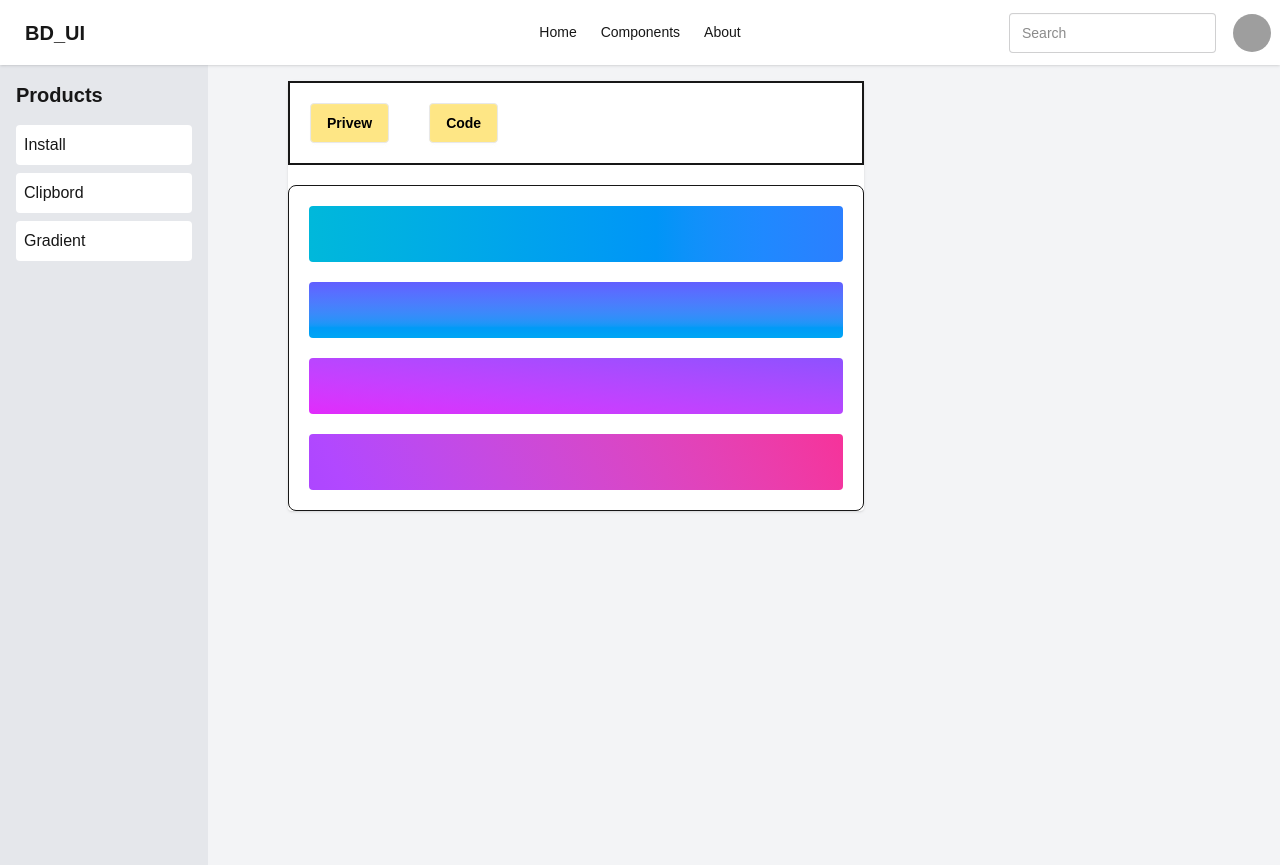
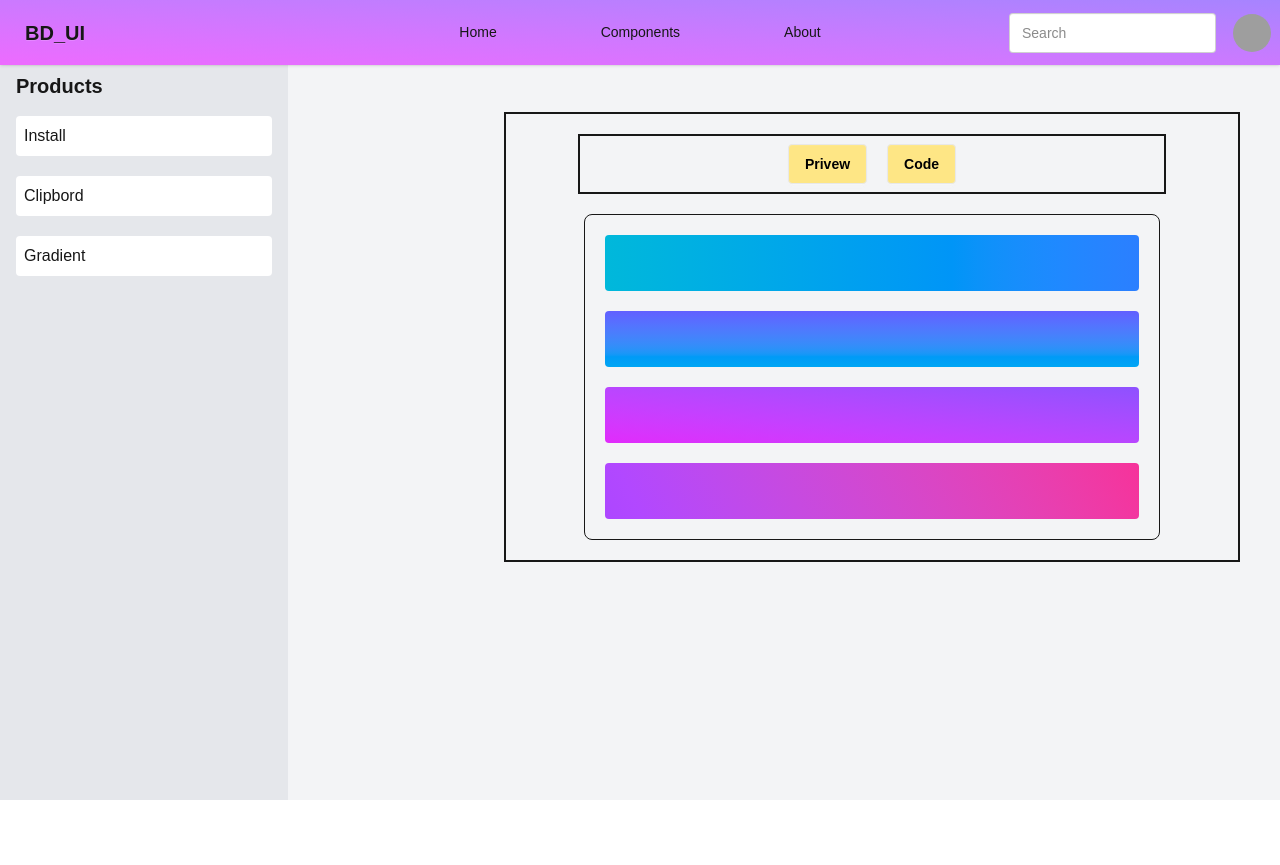
Before and after one commit to kawsar121/BD_ui_Components_By_Kawsar, a Next.js app: page /PublicComponets/gradient/garidentprivew in a window 1280 px wide. After the commit the page ends 800 px from the top, so only its background shows below. Built offline with nearby package versions, Linux system fonts and the light colour scheme; grey boxes are pictures that could not be loaded.

Commit message:
install document complete

```diff
--- a/package.json
+++ b/package.json
@@ -9,6 +9,7 @@
     "lint": "eslint"
   },
   "dependencies": {
+    "lucide-react": "^0.562.0",
     "next": "16.1.1",
     "react": "19.2.3",
     "react-dom": "19.2.3"
--- a/src/app/(Pages)/PublicComponets/clipbord/clipprivew/page.jsx
+++ b/src/app/(Pages)/PublicComponets/clipbord/clipprivew/page.jsx
@@ -3,7 +3,7 @@ import React from 'react'
 
 function ClipPrivew() {
   return (
-    <div className='w-xl rounded-lg border mt-5'>
+    <div className='w-xl p-5 rounded-lg border mt-5'>
       <ClipboardFunconality text={`https://example.com/my-link`}></ClipboardFunconality>
     </div>
   )
--- a/src/app/(Pages)/PublicComponets/clipbord/layout.js
+++ b/src/app/(Pages)/PublicComponets/clipbord/layout.js
@@ -3,8 +3,8 @@ import React from 'react'
 
 function layout({children}) {
   return (
-      <div>
-        <div className='border-2 p-5 flex gap-10'>
+      <div className='border-2  flex flex-col justify-center items-center p-5'>
+        <div className='flex gap-5 border-2 px-52 py-2'>
             <button className='btn bg-amber-200 text-black'><Link href="/PublicComponets/clipbord/clipprivew">Privew</Link></button>
             <button className='btn bg-amber-200 text-black'><Link href="/PublicComponets/clipbord/clipCode">Code</Link></button>
         </div>
@@ -12,6 +12,10 @@ function layout({children}) {
         {children}
       </div>
     </div>
+
+
+
+
   )
 }
 
--- a/src/app/(Pages)/PublicComponets/gradient/layout.js
+++ b/src/app/(Pages)/PublicComponets/gradient/layout.js
@@ -3,14 +3,11 @@ import React from 'react'
 
 function layout({children}) {
   return (
-    <div>
-      <div>
-
-        <div className='border-2 p-5 flex gap-10'>
-            <button className='btn bg-amber-200 text-black'><Link href="/PublicComponets/gradient/garidentprivew">Privew</Link></button>
-            <button className='btn bg-amber-200 text-black'><Link href="/PublicComponets/gradient/gradientCode">Code</Link></button>
+    <div className='border-2  flex flex-col justify-center items-center p-5'>
+        <div className=' flex gap-5 border-2 px-52 py-2'>
+            <button className='btn bg-amber-200 hover:bg-red-200 text-black'><Link href="/PublicComponets/gradient/garidentprivew">Privew</Link></button>
+            <button className='btn bg-amber-200 hover:bg-red-200 text-black'><Link href="/PublicComponets/gradient/gradientCode">Code</Link></button>
         </div>
-      </div>
       <div>
         {children}
       </div>
--- a/src/app/(Pages)/PublicComponets/install/page.jsx
+++ b/src/app/(Pages)/PublicComponets/install/page.jsx
@@ -1,11 +1,13 @@
+import ClipboardFunconality from '@/app/Library/ClipboardFunconality'
 import React from 'react'
 
-function page() {
+function InstallContent() {
   return (
-    <div>
-      <h1>Istall Process</h1>
+    <div className=''>
+      <p className='text-xl mb-10'>Get started with Tailwind CSS Tailwind CSS works by scanning all of your HTML files, JavaScript components, and any other templates for class names, generating the corresponding styles and then writing them to a static CSS file.</p>
+      <ClipboardFunconality text={`npm install tailwindcss @tailwindcss/vite`}></ClipboardFunconality>
     </div>
   )
 }
 
-export default page
+export default InstallContent
--- a/src/app/(Pages)/PublicComponets/layout.js
+++ b/src/app/(Pages)/PublicComponets/layout.js
@@ -2,13 +2,19 @@ import Link from "next/link";
 
 export default function ComponentsList({ children }) {
   return (
-    <div className="flex  min-h-screen bg-gray-100 gap-20">
+    <div className="flex bg-gray-100 gap-44 min-h-screen pt-14">
 
   {/* Left Menu */}
-      <aside className="w-52 bg-gray-200 p-4">
+  <aside
+    className="
+      bg-gray-200 p-4 overflow-y-auto
+      w-72
+      hidden lg:block
+    "
+  >
     <h2 className="text-xl font-bold mb-4">Products</h2>
 
-        <ul className="space-y-2">
+    <ul className="space-y-5">
       <li>
         <Link href="/PublicComponets/install" className="block p-2 bg-white rounded hover:bg-gray-300">
           Install
@@ -27,13 +33,36 @@ export default function ComponentsList({ children }) {
     </ul>
   </aside>
 
+  {/* Mobile Aside Dropdown */}
+  <div className="lg:hidden fixed top-16 right-4 z-40">
+    <div className="dropdown dropdown-end">
+      <div tabIndex={0} role="button" className="btn btn-ghost bg-white shadow">
+        <svg xmlns="http://www.w3.org/2000/svg" className="h-5 w-5" fill="none"
+          viewBox="0 0 24 24" stroke="currentColor">
+          <path strokeLinecap="round" strokeLinejoin="round" strokeWidth="2"
+            d="M4 6h16M4 12h8m-8 6h16" />
+        </svg>
+      </div>
+
+      <ul
+        tabIndex={0}
+        className="menu menu-sm dropdown-content bg-base-100 rounded-box mt-3 w-52 p-2 shadow"
+      >
+        <li><Link href="/PublicComponets/install">Install</Link></li>
+        <li><Link href="/PublicComponets/clipbord">Clipboard</Link></li>
+        <li><Link href="/PublicComponets/gradient">Gradient</Link></li>
+      </ul>
+    </div>
+  </div>
+
   {/* Center Content */}
-      <main className="mt-4">
-        <div className="mx-auto max-w-4xl bg-white rounded shadow">
+  <main className="flex-1 mt-4">
+    <div className="mx-auto max-w-4xl p-10">
       {children}
     </div>
   </main>
 
 </div>
+
   );
 }
--- a/src/app/(Pages)/PublicComponets/page.jsx
+++ b/src/app/(Pages)/PublicComponets/page.jsx
@@ -1,9 +1,10 @@
 import React from 'react'
+import InstallContent from './install/page'
 
 function page() {
   return (
     <div>
-      <h1>Start With Components</h1>
+      <InstallContent></InstallContent>
     </div>
   )
 }
--- a/src/app/Components/Shared/Nav.jsx
+++ b/src/app/Components/Shared/Nav.jsx
@@ -9,7 +9,7 @@ function Nav() {
 
   </>
   return (
-    <div className="navbar bg-base-100 shadow-sm">
+    <div className="navbar bg-linear-to-bl from-violet-400 to-fuchsia-400 shadow-sm fixed top-0 left-0 w-full z-50">
   <div className="navbar-start">
     <div className="dropdown">
       <div tabIndex={0} role="button" className="btn btn-ghost lg:hidden">
@@ -24,7 +24,7 @@ function Nav() {
     <a className="btn btn-ghost text-xl">BD_UI</a>
   </div>
   <div className="navbar-center hidden lg:flex">
-    <ul className="menu menu-horizontal px-1">
+    <ul className="menu menu-horizontal px-1 flex gap-20">
       {links}
     </ul>
   </div>
--- a/src/app/page.js
+++ b/src/app/page.js
@@ -16,6 +16,6 @@ export default function Home() {
     </div>
   </div>
 </div>
-    </div>
+</div>
   );
 }
```
Also changed, not shown: 1 other file (tests, documents, lock files or other folders). Lines whose indentation alone changed are shown as unchanged.
